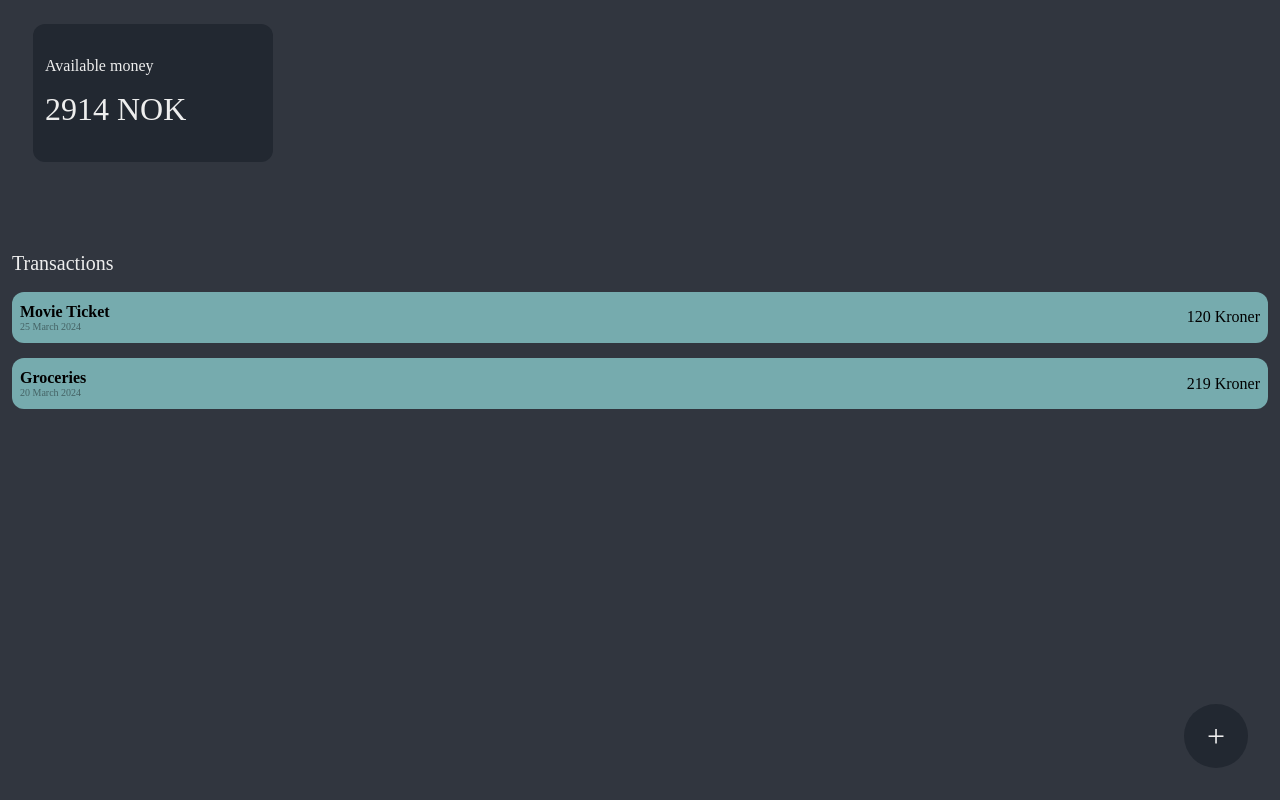
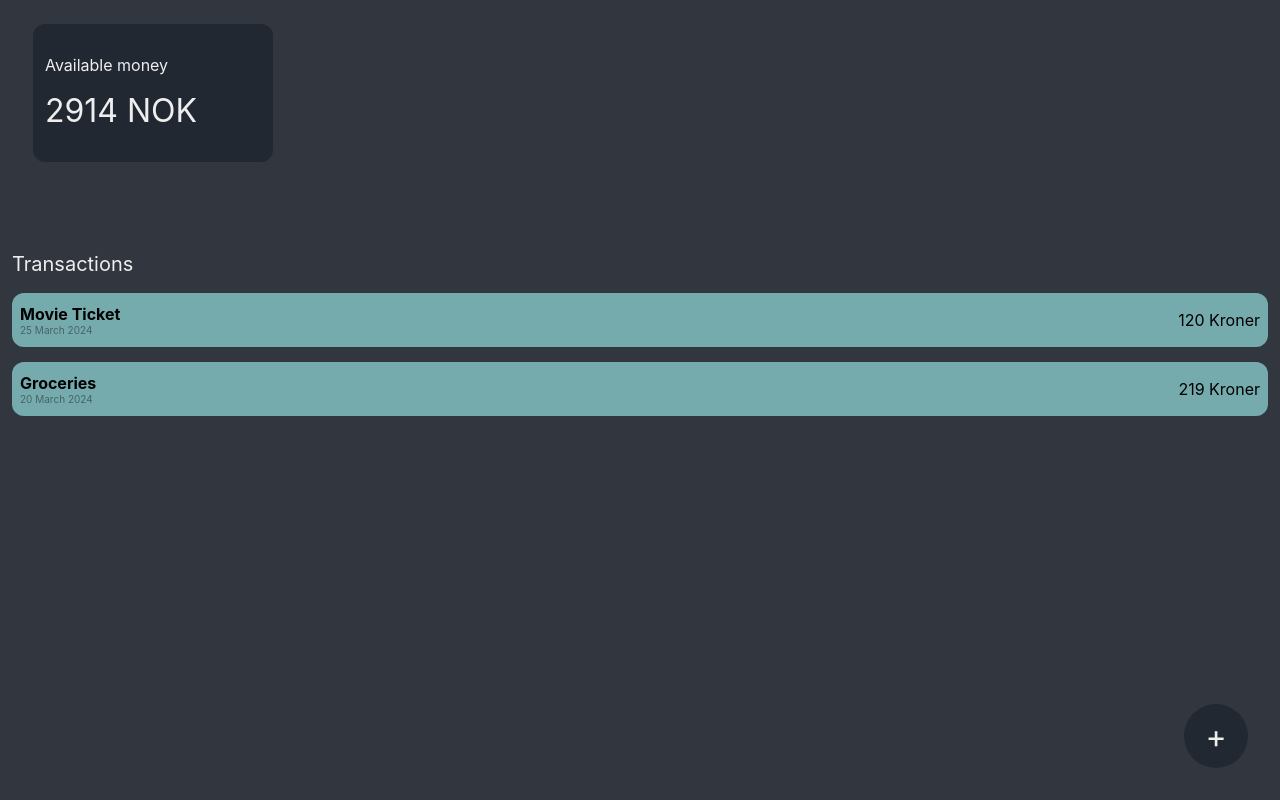
Before and after one commit to erik-johnsen/Expense-Tracker, a React (Vite) app in the folder ETA/: page / in a window 1280 px wide. Built offline with nearby package versions, Linux system fonts and the light colour scheme.

Commit message:
added font

```diff
--- a/ETA/src/App.css
+++ b/ETA/src/App.css
@@ -7,6 +7,7 @@
 	height: 100vh;
 	background-color: var(--color-background);
 	color: var(--color-font);
+	font-family: var(--font-primary);
 }
 
 .current-money-container {
--- a/ETA/src/variables.css
+++ b/ETA/src/variables.css
@@ -7,8 +7,8 @@
 	--color-font: #EEEEEE;
 	--color-hover: #171a1f;
 
-	/* --font-primary: 'Open Sans', sans-serif;
-	--font-secondary: "Arial Rounded MT Bold", sans-serif; */
+	--font-primary: 'inter', sans-serif;
+	--font-secondary: "Arial Rounded MT Bold", sans-serif;
 
 	--font-weight-regular: 400;
 	--font-weight-medium: 500;
```
